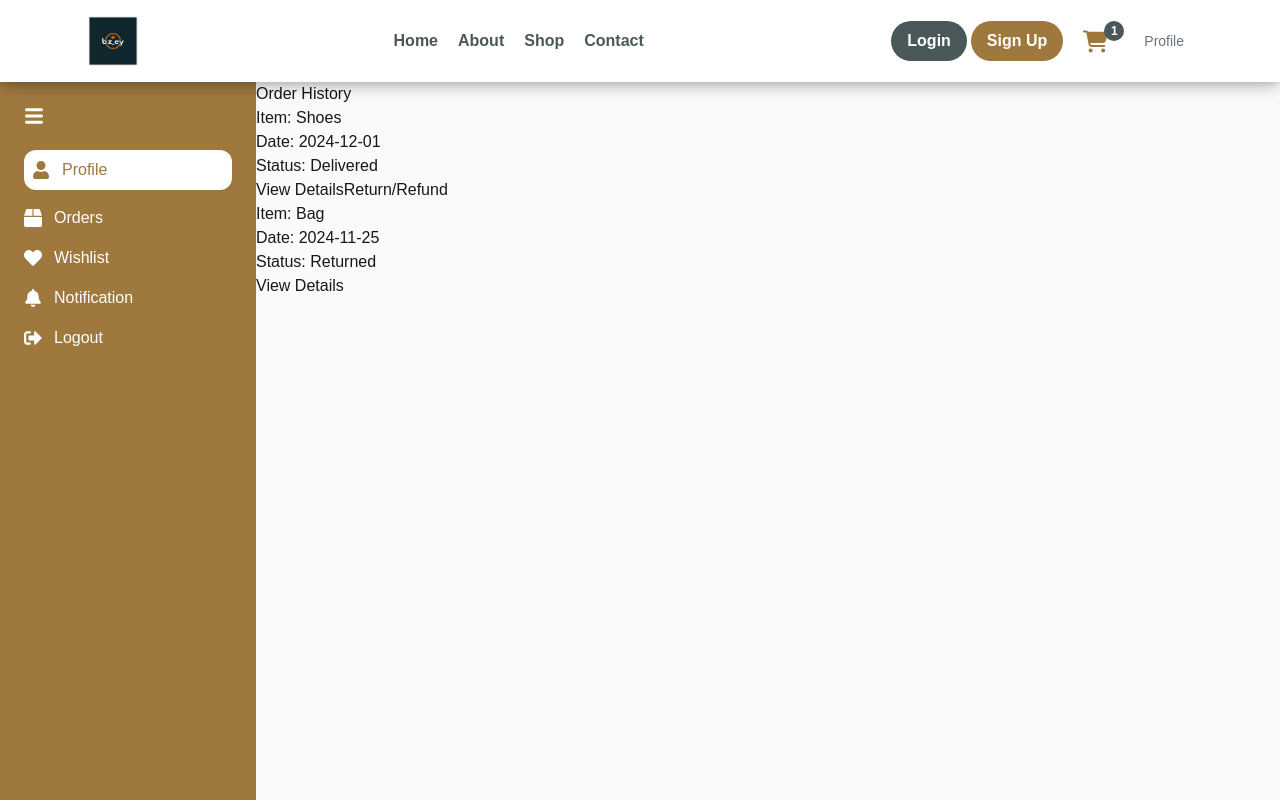
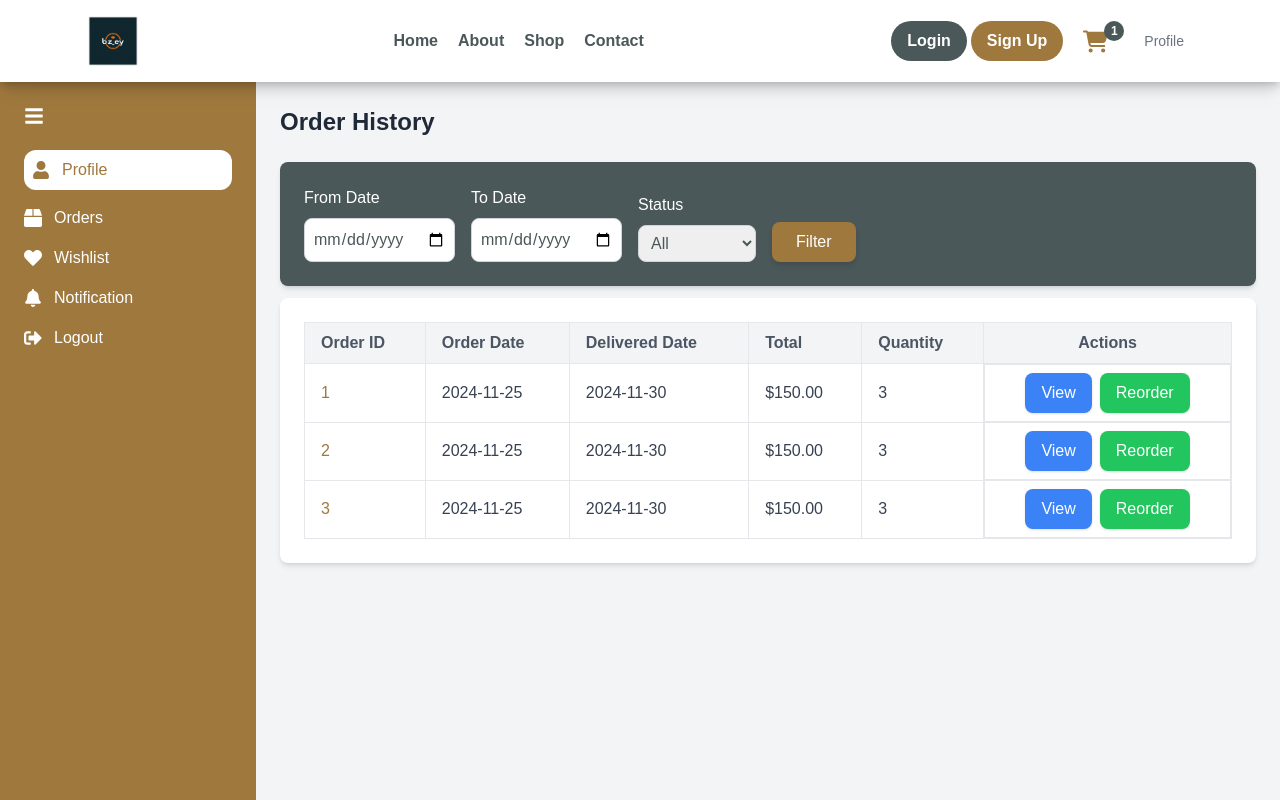
Before and after one commit to Bz14/E-Commerce-Website, a Next.js app in the folder Frontend/ecommerce/: page /profile/order in a window 1280 px wide. Shown: the top 800 px of the page. Built offline with nearby package versions, Linux system fonts and the light colour scheme.

Commit message:
Order detail header implemented.

```diff
--- /dev/null
+++ b/Frontend/ecommerce/src/app/profile/order/Components/order_detail_header.tsx
@@ -0,0 +1,28 @@
+const OrderDetailHeader = () => {
+  return (
+    <thead>
+      <tr className="bg-gray-100">
+        <th className="border border-gray-200 px-4 py-2 text-left text-gray-600">
+          Order ID
+        </th>
+        <th className="border border-gray-200 px-4 py-2 text-left text-gray-600">
+          Order Date
+        </th>
+        <th className="border border-gray-200 px-4 py-2 text-left text-gray-600">
+          Delivered Date
+        </th>
+        <th className="border border-gray-200 px-4 py-2 text-left text-gray-600">
+          Total
+        </th>
+        <th className="border border-gray-200 px-4 py-2 text-left text-gray-600">
+          Quantity
+        </th>
+        <th className="border border-gray-200 px-4 py-2 text-center text-gray-600">
+          Actions
+        </th>
+      </tr>
+    </thead>
+  );
+};
+
+export default OrderDetailHeader;
--- /dev/null
+++ b/Frontend/ecommerce/src/app/profile/order/Components/order_filter.tsx
@@ -0,0 +1,34 @@
+const OrderFilter = () => {
+  return (
+    <div className="flex flex-wrap items-end gap-4 bg-primaryDark text-white p-6 shadow-md rounded-lg mb-3">
+      <div className="flex flex-col w-full sm:w-auto">
+        <label className="font-medium mb-2">From Date</label>
+        <input
+          type="date"
+          className="border text-primaryDark border-gray-300 rounded-lg p-2 focus:outline-none focus:ring focus:ring-blue-300 w-full"
+        />
+      </div>
+      <div className="flex flex-col w-full sm:w-auto">
+        <label className="font-medium mb-2">To Date</label>
+        <input
+          type="date"
+          className="border text-primaryDark border-gray-300 rounded-lg p-2 focus:outline-none focus:ring focus:ring-blue-300 w-full"
+        />
+      </div>
+      <div className="flex flex-col w-full sm:w-auto">
+        <label className="font-medium mb-2">Status</label>
+        <select className="border border-gray-300 text-primaryDark rounded-lg p-2 focus:outline-none focus:ring focus:ring-blue-300 w-full">
+          <option value="all">All</option>
+          <option value="delivered">Delivered</option>
+          <option value="returned">Returned</option>
+          <option value="processing">Processing</option>
+        </select>
+      </div>
+      <button className="w-full sm:w-auto px-6 py-2 bg-primaryBrown text-white font-medium rounded-lg shadow-md hover:bg-primaryHover transition">
+        Filter
+      </button>
+    </div>
+  );
+};
+
+export default OrderFilter;
--- a/Frontend/ecommerce/src/app/profile/order/page.tsx
+++ b/Frontend/ecommerce/src/app/profile/order/page.tsx
@@ -1,25 +1,89 @@
-import React from "react";
+"use client";
+import React, { useState, useEffect } from "react";
+import {
+  FaBoxOpen,
+  FaCalendarAlt,
+  FaTruck,
+  FaInfoCircle,
+} from "react-icons/fa";
+import OrderFilter from "./Components/order_filter";
+import OrderDetailHeader from "./Components/order_detail_header";
 
 const OrderHistory = () => {
-  const orders = [
-    { id: 1, item: "Shoes", date: "2024-12-01", status: "Delivered" },
-    { id: 2, item: "Bag", date: "2024-11-25", status: "Returned" },
-  ];
+  const [orders, setOrders] = useState([]);
+
+  useEffect(() => {
+    const fetchOrders = async () => {
+      const fetchedOrders = [
+        {
+          id: 1,
+          date: "2024-11-25",
+          deliveredDate: "2024-11-30",
+          total: 150,
+          quantity: 3,
+        },
+        {
+          id: 2,
+          date: "2024-11-25",
+          deliveredDate: "2024-11-30",
+          total: 150,
+          quantity: 3,
+        },
+        {
+          id: 3,
+          date: "2024-11-25",
+          deliveredDate: "2024-11-30",
+          total: 150,
+          quantity: 3,
+        },
+      ];
+      setOrders(fetchedOrders);
+    };
+    fetchOrders();
+  }, []);
 
   return (
-    <div className="order-history">
-      <h2>Order History</h2>
-      <ul>
-        {orders.map((order) => (
-          <li key={order.id}>
-            <p>Item: {order.item}</p>
-            <p>Date: {order.date}</p>
-            <p>Status: {order.status}</p>
-            <button>View Details</button>
-            {order.status === "Delivered" && <button>Return/Refund</button>}
-          </li>
-        ))}
-      </ul>
+    <div className="p-6 bg-gray-100 min-h-screen">
+      <h2 className="text-2xl font-bold text-gray-800 mb-6">Order History</h2>
+      <OrderFilter />
+      {orders.length > 0 ? (
+        <div className="overflow-x-auto bg-white shadow-md rounded-lg p-6">
+          <table className="table-auto w-full border-collapse border border-gray-200">
+            <OrderDetailHeader />
+            <tbody>
+              {orders.map((order) => (
+                <tr key={order.id} className="hover:bg-gray-50 transition">
+                  <td className="border border-gray-200 px-4 py-2 text-primaryBrown">
+                    {order.id}
+                  </td>
+                  <td className="border border-gray-200 px-4 py-2 text-gray-700">
+                    {order.date}
+                  </td>
+                  <td className="border border-gray-200 px-4 py-2 text-gray-700">
+                    {order.deliveredDate || "N/A"}
+                  </td>
+                  <td className="border border-gray-200 px-4 py-2 text-gray-700">
+                    ${order.total.toFixed(2)}
+                  </td>
+                  <td className="border border-gray-200 px-4 py-2 text-gray-700">
+                    {order.quantity}
+                  </td>
+                  <td className="border border-gray-200 px-4 py-2 flex gap-2 justify-center">
+                    <button className="px-4 py-2 bg-blue-500 text-white rounded-lg shadow hover:bg-blue-600 transition">
+                      View
+                    </button>
+                    <button className="px-4 py-2 bg-green-500 text-white rounded-lg shadow hover:bg-green-600 transition">
+                      Reorder
+                    </button>
+                  </td>
+                </tr>
+              ))}
+            </tbody>
+          </table>
+        </div>
+      ) : (
+        <p className="text-center text-gray-600">No orders found.</p>
+      )}
     </div>
   );
 };
```
